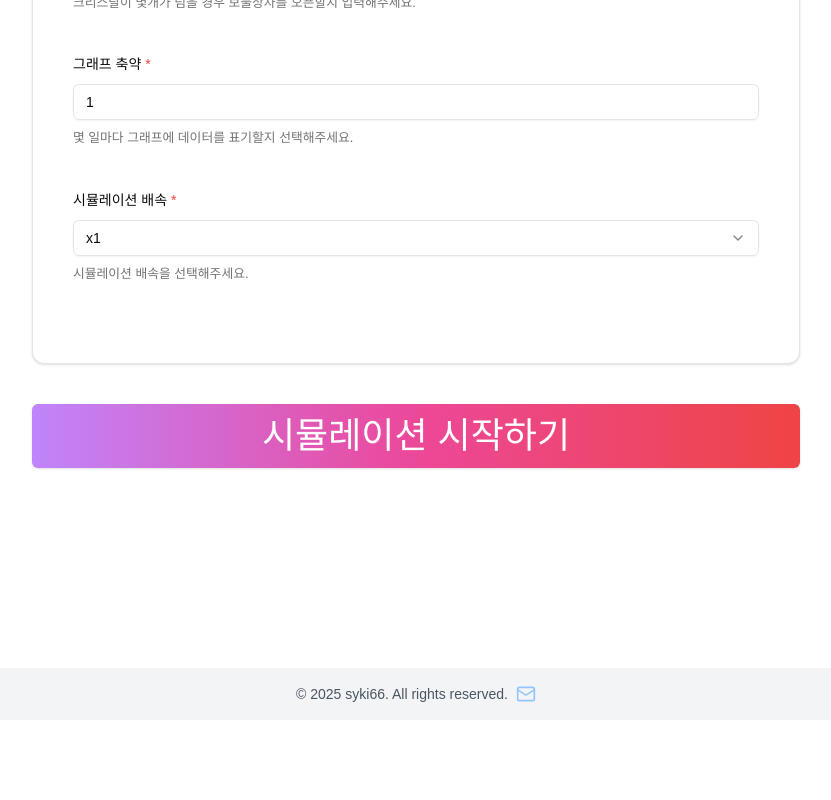
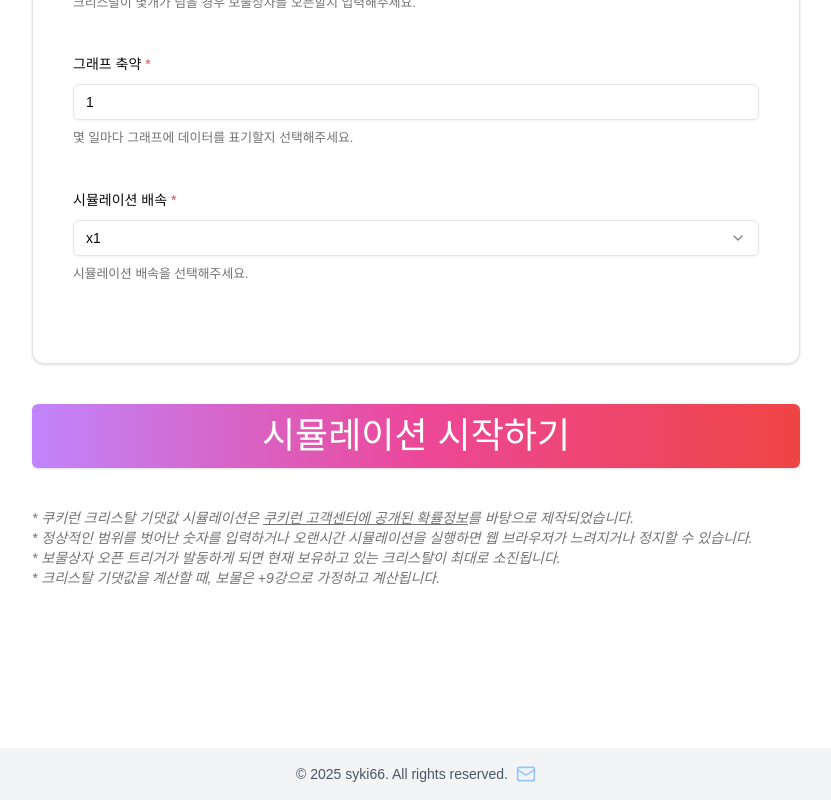
Before and after one commit to syki66/cookierun-crystal-simulator, a Next.js app: page /simulator/ready in a window 1280 px wide. Shown: the part 989-1789 px from the top of the page, without its empty margins (224-1055 px from the left). Before the commit the page ends 1709 px from the top, so only its background shows below. Built offline with nearby package versions, Linux system fonts and the light colour scheme.

Commit message:
feat: 주석 컴포넌트 추가, 기댓값 시뮬레이션 주석 추가

```diff
--- a/app/simulator/layout.tsx
+++ b/app/simulator/layout.tsx
@@ -20,7 +20,7 @@ export default function Layout({ children }: LayoutProps) {
       <KakaoAdfit adUnit={'DAN-xmOa3sTTtsSKKgUD'} adSize={['320', '100']} />
 
       <h1 className="text-4xl md:text-7xl break-keep font-bold text-transparent bg-clip-text bg-gradient-to-r from-blue-500 via-purple-500 to-pink-500 text-center mt-10 mb-10">
-        쿠키런 크리스탈 기댓값 시뮬레이터
+        쿠키런 크리스탈 기댓값 시뮬레이션
       </h1>
       {children}
     </>
--- a/app/simulator/ready/page.tsx
+++ b/app/simulator/ready/page.tsx
@@ -34,6 +34,7 @@ import {
 } from '@/components/ui/select';
 import { useRouter } from 'next/navigation';
 import { useState } from 'react';
+import Note from '@/components/note';
 
 const FormSchema = z.object({
   date: z.date({
@@ -420,6 +421,23 @@ export default function Page() {
           </Button>
         </form>
       </Form>
+      <Note>
+        * 쿠키런 크리스탈 기댓값 시뮬레이션은{' '}
+        <a
+          href="https://cookierun.zendesk.com/hc/ko/articles/28813434627993-%EC%83%81%EC%84%B8%EC%A0%95%EB%B3%B4"
+          target="_blank"
+          rel="noopener noreferrer"
+          className="underline"
+        >
+          쿠키런 고객센터에 공개된 확률정보
+        </a>
+        를 바탕으로 제작되었습니다.
+        <br />* 정상적인 범위를 벗어난 숫자를 입력하거나 오랜시간 시뮬레이션을
+        실행하면 웹 브라우저가 느려지거나 정지할 수 있습니다.
+        <br />* 보물상자 오픈 트리거가 발동하게 되면 현재 보유하고 있는
+        크리스탈이 최대로 소진됩니다. <br />* 크리스탈 기댓값을 계산할 때,
+        보물은 +9강으로 가정하고 계산됩니다.
+      </Note>
     </div>
   );
 }
--- a/components/inventory/special-card.tsx
+++ b/components/inventory/special-card.tsx
@@ -6,7 +6,6 @@ import {
 } from '@/components/ui/card';
 import { crystalItemsData } from '@/data/lootboxData';
 import Image from 'next/image';
-import { useEffect } from 'react';
 
 interface SpecialCardProps {
   name: string;
--- /dev/null
+++ b/components/note.tsx
@@ -0,0 +1,13 @@
+import { ReactNode } from 'react';
+
+interface NoteProps {
+  children: ReactNode;
+}
+
+export default function Note({ children }: NoteProps) {
+  return (
+    <div>
+      <p className="text-sm text-muted-foreground italic">{children}</p>
+    </div>
+  );
+}
```
